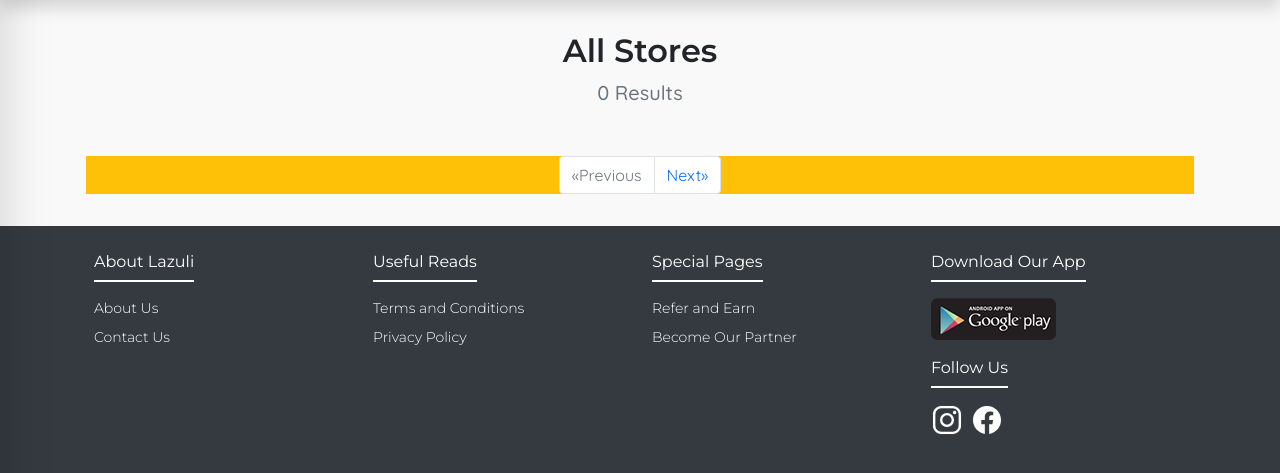
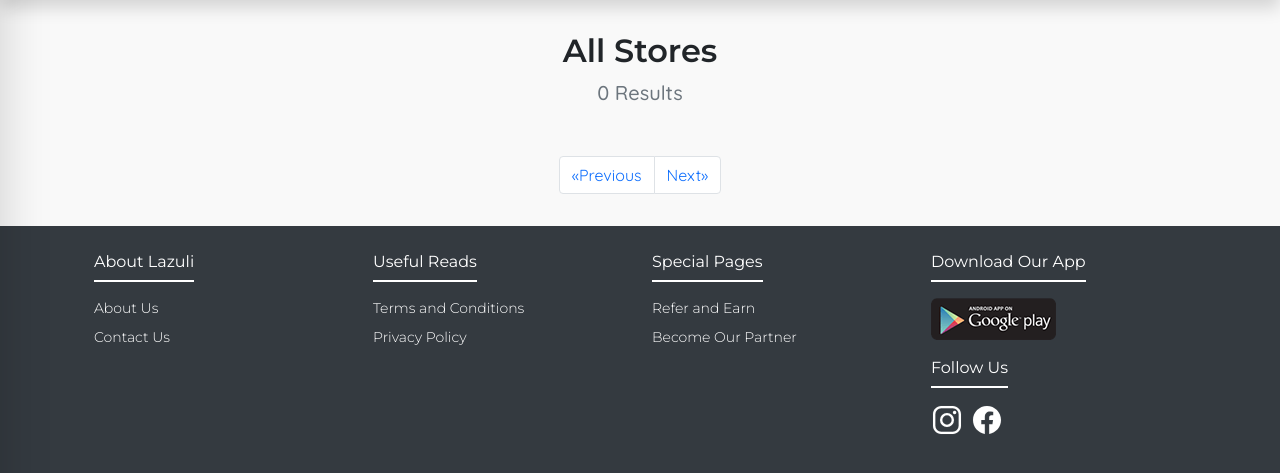
Before and after one commit to itsnamanmalik/lazuli, a Django app: page /deals/ in a window 1280 px wide. Shown: the part 70-543 px from the top of the page. Run offline with Django 3.2, Linux system fonts and the light colour scheme; data that the repository does not hold is empty; some libraries are stand-ins or nearby versions.

Commit message:
fixed single page content and pagination

```diff
--- a/templates/all-deals.html
+++ b/templates/all-deals.html
@@ -41,11 +41,11 @@
         </div>
 
 
+
         <!-- Pagination -->
-        <div class="mt-5 bg-white">
-            <nav aria-label="Page navigation example" style="background-color: #f9f9f9">
+        <div class="mt-5">
             <ul class="pagination justify-content-center">
-                    <li class="page-item disabled">
+                <li class="page-item">
                     <a class="page-link" href="#" aria-label="Previous">
                         <span aria-hidden="true">«Previous</span>
                     </a>
@@ -56,7 +56,6 @@
                     </a>
                 </li>
             </ul>
-            </nav>
     </div>
     </div>
 </section>
--- a/website/views.py
+++ b/website/views.py
@@ -36,7 +36,7 @@ class Brands(View):
 
 class Deals(View):
     def get(self, request):
-        all_deals = Brand.objects.all()
+        all_deals = DealsCoupon.objects.all()
         count = all_deals.count()
         context = {"all_deals": all_deals,"count": count}
         return render(request,'all-deals.html',context)
@@ -50,4 +50,4 @@ class Stores(View):
         all_stores = Store.objects.all()
         count = all_stores.count()
         context = {"all_stores": all_stores,"count": count}
-        return render(request,'all-strores.html',context)
+        return render(request,'all-stores.html',context)
```
Also changed, not shown: templates/all-brands.html (+3 -4 lines), templates/all-stores.html (+3 -4 lines). Lines whose indentation alone changed are shown as unchanged.
